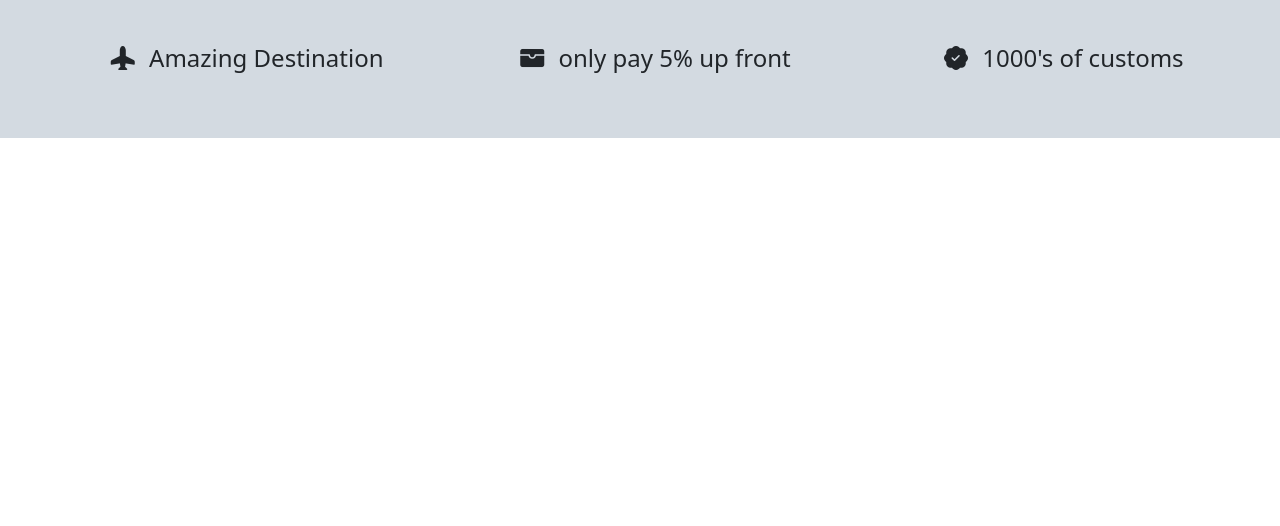
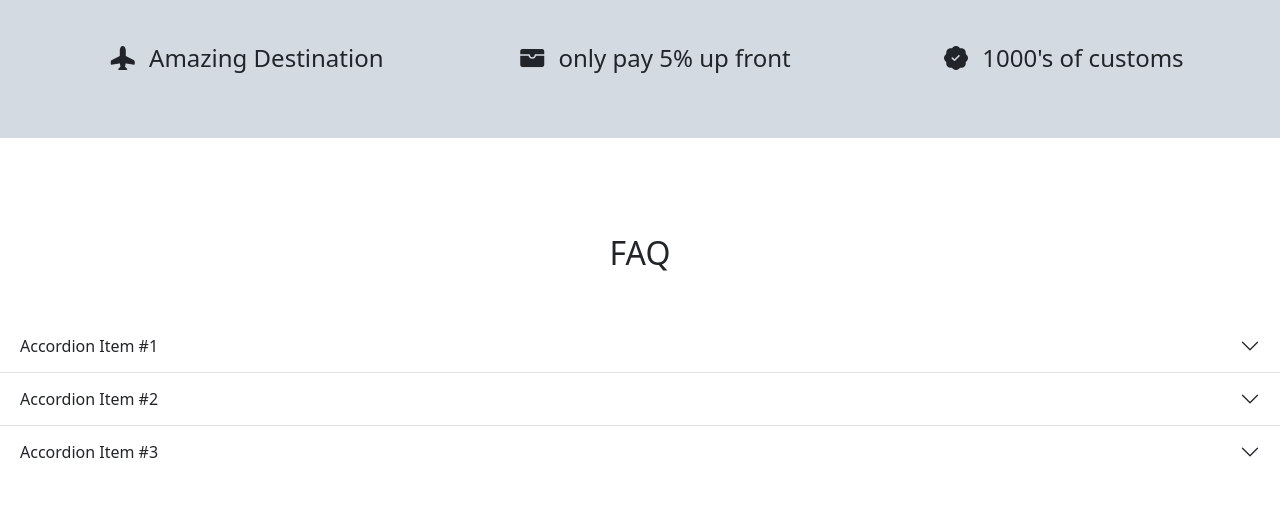
Before and after one commit to NeftaMERN/AuroraTour, a plain HTML site: page index.html in a window 1280 px wide. Shown: the part 558-1084 px from the top of the page. Before the commit the page ends 800 px from the top, so only its background shows below. Drawn offline with nearby package versions, Linux system fonts and the light colour scheme.

Commit message:
add a far cards & style faq

```diff
--- a/index.html
+++ b/index.html
@@ -165,6 +165,45 @@
 
         </section>
 
+        <section id="faq" class="py-5">
+
+          <h2 class="text-center my-5">FAQ</h2>
+
+          <div class="accordion accordion-flush" id="accordionFlushExample">
+            <div class="accordion-item">
+              <h2 class="accordion-header">
+                <button class="accordion-button collapsed" type="button" data-bs-toggle="collapse" data-bs-target="#flush-collapseOne" aria-expanded="false" aria-controls="flush-collapseOne">
+                  Accordion Item #1
+                </button>
+              </h2>
+              <div id="flush-collapseOne" class="accordion-collapse collapse" data-bs-parent="#accordionFlushExample">
+                <div class="accordion-body">Placeholder content for this accordion, which is intended to demonstrate the <code>.accordion-flush</code> class. This is the first item's accordion body.</div>
+              </div>
+            </div>
+            <div class="accordion-item">
+              <h2 class="accordion-header">
+                <button class="accordion-button collapsed" type="button" data-bs-toggle="collapse" data-bs-target="#flush-collapseTwo" aria-expanded="false" aria-controls="flush-collapseTwo">
+                  Accordion Item #2
+                </button>
+              </h2>
+              <div id="flush-collapseTwo" class="accordion-collapse collapse" data-bs-parent="#accordionFlushExample">
+                <div class="accordion-body">Placeholder content for this accordion, which is intended to demonstrate the <code>.accordion-flush</code> class. This is the second item's accordion body. Let's imagine this being filled with some actual content.</div>
+              </div>
+            </div>
+            <div class="accordion-item">
+              <h2 class="accordion-header">
+                <button class="accordion-button collapsed" type="button" data-bs-toggle="collapse" data-bs-target="#flush-collapseThree" aria-expanded="false" aria-controls="flush-collapseThree">
+                  Accordion Item #3
+                </button>
+              </h2>
+              <div id="flush-collapseThree" class="accordion-collapse collapse" data-bs-parent="#accordionFlushExample">
+                <div class="accordion-body">Placeholder content for this accordion, which is intended to demonstrate the <code>.accordion-flush</code> class. This is the third item's accordion body. Nothing more exciting happening here in terms of content, but just filling up the space to make it look, at least at first glance, a bit more representative of how this would look in a real-world application.</div>
+              </div>
+            </div>
+          </div>
+
+        </section>
+
       </main>
 
 </body>
```
